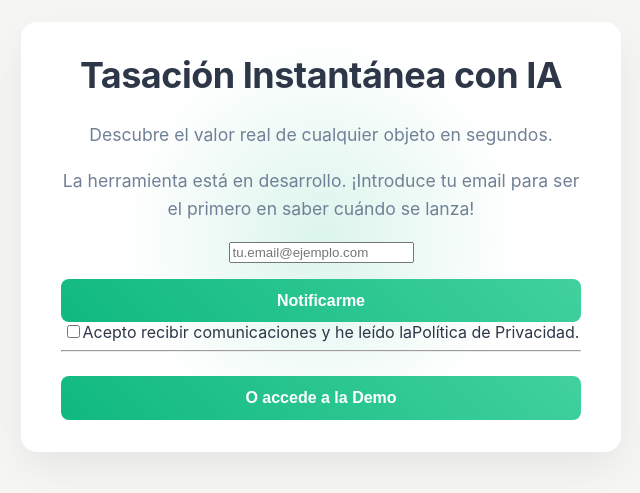
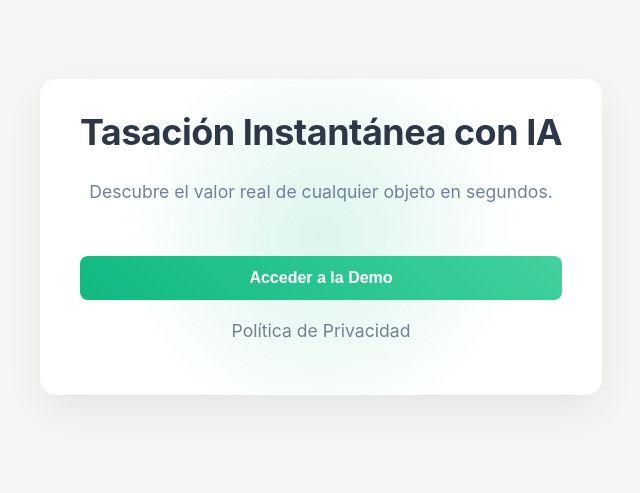
Before and after one commit to ivanipg23/tasador-ai, a React (Vite) app: page / in a window 1280 px wide. Shown: the part 179-672 px from the top of the page, without its empty margins (319-959 px from the left). Built offline with nearby package versions, Linux system fonts and the light colour scheme.

Commit message:
DESIGN: Restaurar diseño minimalista y mover newsletter a la demo

```diff
--- a/src/App.tsx
+++ b/src/App.tsx
@@ -1,5 +1,3 @@
-// En el archivo: src/App.tsx
-
 import { useState } from 'react';
 import PrivacyPolicy from './PrivacyPolicy';
 
@@ -19,13 +17,10 @@ function App() {
     setResponse('');
 
     try {
-      // Ahora solo enviamos la descripción en crudo. El backend se encarga del resto.
       const res = await fetch('/api', {
         method: 'POST',
-        headers: {
-          'Content-Type': 'application/json',
-        },
-        body: JSON.stringify({ description: description }), // <- El cuerpo ahora es más simple
+        headers: { 'Content-Type': 'application/json' },
+        body: JSON.stringify({ description: description }),
       });
 
       if (!res.ok) {
@@ -48,17 +43,18 @@ function App() {
     }
   };
 
-  // El resto del archivo (las vistas de 'privacy', 'demo' y 'landing') no necesita cambios.
   if (view === 'privacy') {
     return <PrivacyPolicy onBack={() => setView('landing')} />;
   }
 
+  // --- VISTA 'DEMO' (con el formulario de newsletter añadido al final) ---
   if (view === 'demo') {
     return (
       <main className="container">
         <div className="card">
           <h1>Demo Tasador.ai</h1>
           <p>Describe con el mayor detalle posible el objeto que quieres tasar para obtener una estimación precisa.</p>
+
           <form className="demo-form" onSubmit={handleSubmit}>
             <div className="input-group">
               <label htmlFor="descripcion">Descripción del objeto</label>
@@ -76,30 +72,24 @@ function App() {
               {isLoading ? 'Tasando...' : 'Obtener Tasación'}
             </button>
           </form>
+
           {error && <p className="error">{error}</p>}
           {isLoading && <p>La IA está analizando tu objeto, por favor espera...</p>}
+
           {response && (
             <div className="response-box">
               <h2>Tasación Estimada:</h2>
               <p>{response}</p>
             </div>
           )}
-        </div>
-      </main>
-    );
-  }
 
-  return (
-    <main className="container">
-      <div className="card">
-        <h1>Tasación Instantánea con IA</h1>
-        <p>
-          Descubre el valor real de cualquier objeto en segundos.
-        </p>
-        <form name="newsletter" method="POST" data-netlify="true">
+          <hr className="divider" />
+
+          {/* Formulario de Newsletter dentro de la Demo */}
+          <form name="newsletter" method="POST" data-netlify="true" style={{ marginTop: '2rem' }}>
             <input type="hidden" name="form-name" value="newsletter" />
             <p className="newsletter-text">
-            La herramienta está en desarrollo. ¡Introduce tu email para ser el primero en saber cuándo se lanza!
+              ¿Te gusta lo que ves? ¡Suscríbete para saber cuándo lanzamos la versión completa!
             </p>
             <div className="newsletter-group">
               <input type="email" name="email" placeholder="tu.email@ejemplo.com" required />
@@ -115,10 +105,30 @@ function App() {
               </label>
             </div>
           </form>
-        <hr className="divider" />
-        <button className="secondary-button" onClick={() => setView('demo')}>
-          O accede a la Demo
+
+        </div>
+      </main>
+    );
+  }
+
+  // --- VISTA 'LANDING' (la versión minimalista que elegiste) ---
+  return (
+    <main className="container">
+      <div className="card">
+        <h1>Tasación Instantánea con IA</h1>
+        <p>
+          Descubre el valor real de cualquier objeto en segundos.
+        </p>
+
+        <button onClick={() => setView('demo')} style={{width: '100%', marginTop: '2rem'}}>
+          Acceder a la Demo
         </button>
+
+        <p className="footer-link">
+          <span onClick={() => setView('privacy')}>
+            Política de Privacidad
+          </span>
+        </p>
       </div>
     </main>
   );
```
Lines whose indentation alone changed are shown as unchanged.
